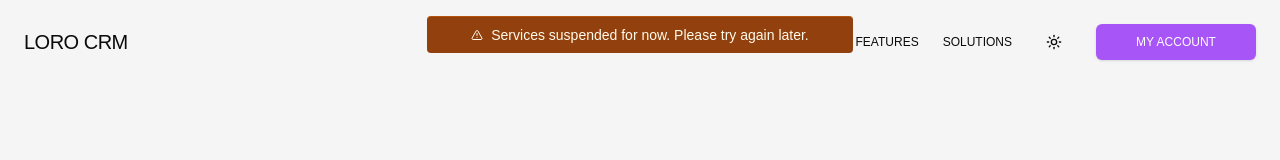
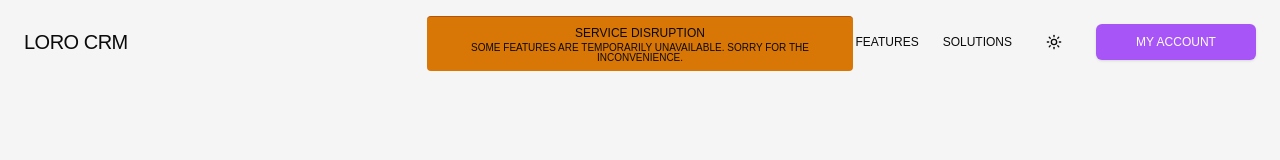
Before and after one commit to legendssoftware/loro-web, a Next.js app: page /landing-page in a window 1280 px wide. Shown: the top 160 px of the page. Built offline with nearby package versions, Linux system fonts and the light colour scheme; no server answers; a web font is replaced by a local one.

Commit message:
add service disruption banner

```diff
--- a/components/ui/alert-banner.tsx
+++ b/components/ui/alert-banner.tsx
@@ -1,12 +1,12 @@
-import { AlertTriangle } from 'lucide-react';
-
 export function AlertBanner() {
     return (
-        <div className="fixed left-0 right-0 z-50 w-1/3 mx-auto border-t rounded top-4 bg-amber-800 border-amber-700">
-            <div className="container px-2 py-2 mx-auto">
-                <div className="flex items-center justify-center gap-2 text-xs text-amber-50">
-                    <AlertTriangle className="w-3 h-3" />
-                    <p className="text-sm font-normal">Services suspended for now. Please try again later.</p>
+        <div className='fixed left-0 right-0 z-50 w-1/3 mx-auto border-t rounded top-4 bg-amber-600 border-amber-700'>
+            <div className='container px-2 py-2 mx-auto'>
+                <div className='items-center justify-center w-full text-sm font-medium text-center'>
+                    <p className='text-xs font-normal uppercase font-body'>Service Disruption</p>
+                    <p className='text-[10px] leading-none font-normal mt-0.5 uppercase font-body'>
+                        Some features are temporarily unavailable. Sorry for the inconvenience.
+                    </p>
                 </div>
             </div>
         </div>
```
